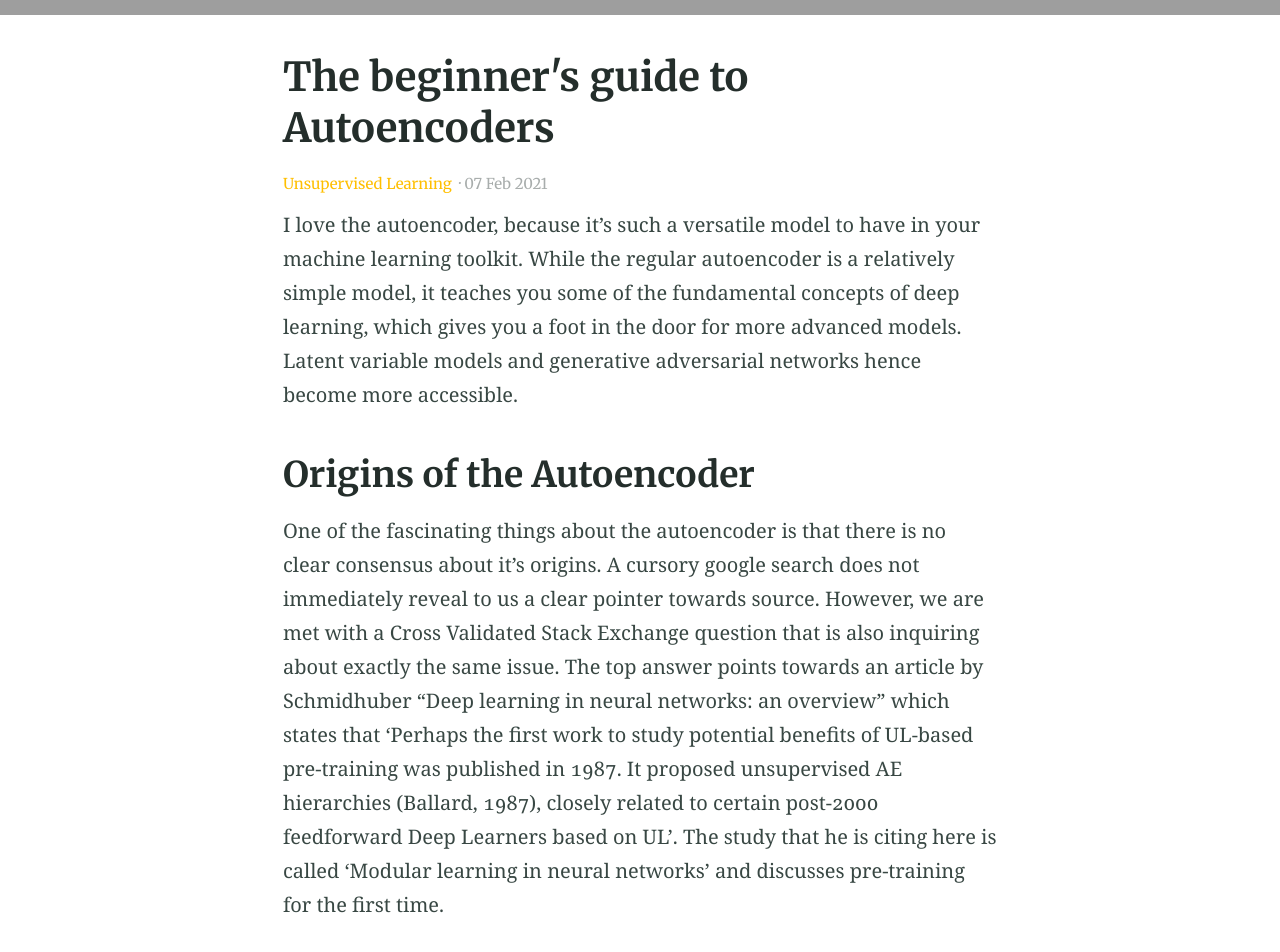
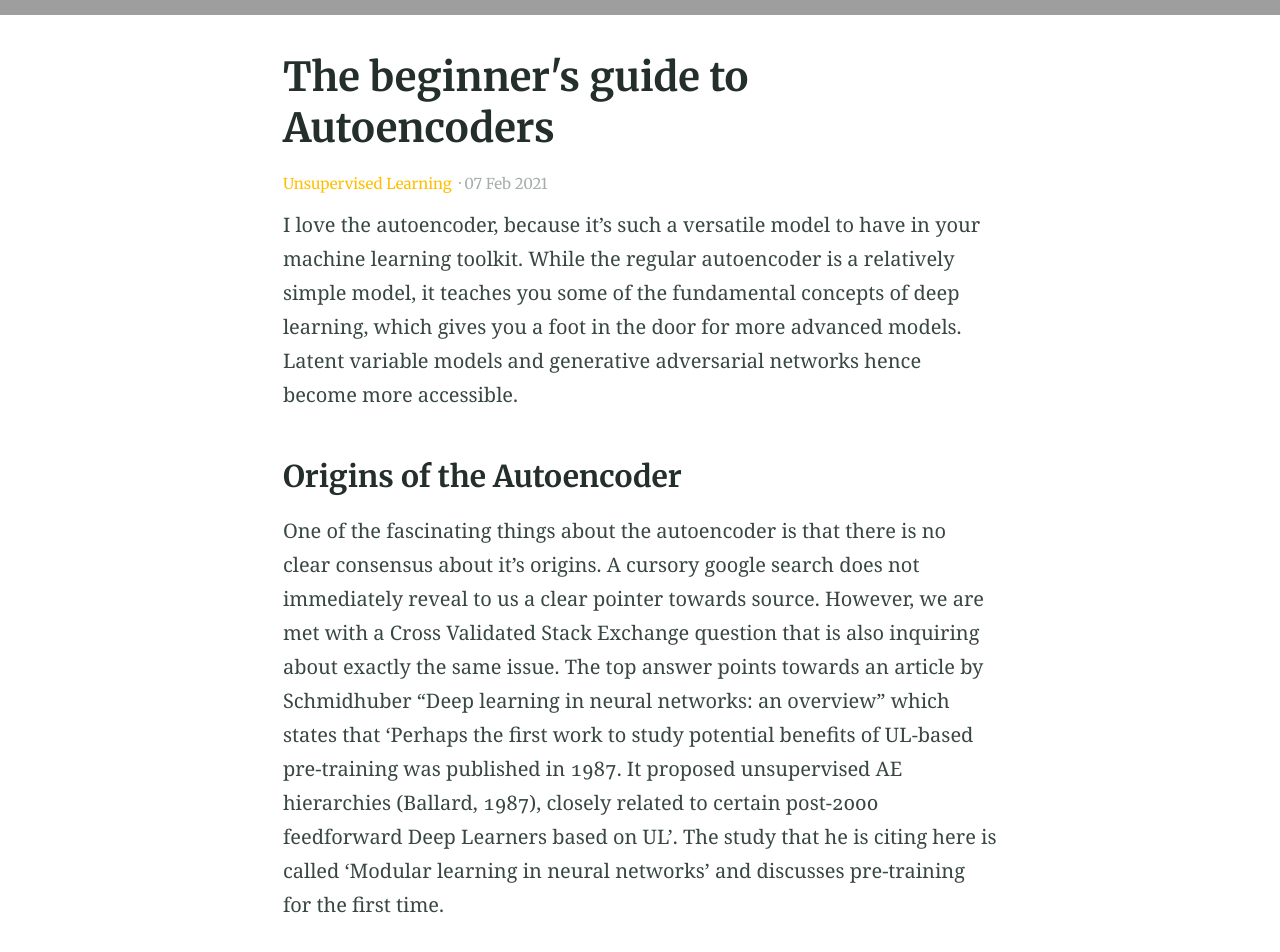
Before and after one commit to back2theprop/back2theprop, a Jekyll site: the page built from _posts/2021-02-07-the-beginner's-guide-to-autoencoders.md, in a window 1280 px wide. Shown: the part 409-1361 px from the top of the page. Built offline with Jekyll 4.4.1, drawn with Linux system fonts in a browser that asks for light colours; grey boxes are pictures that could not be loaded.

```diff
--- a/_posts/2021-02-07-the-beginner's-guide-to-autoencoders.md
+++ b/_posts/2021-02-07-the-beginner's-guide-to-autoencoders.md
@@ -13,7 +13,7 @@ image: "https://picsum.photos/2560/600?image=733"
 
 I love the autoencoder, because it's such a versatile model to have in your machine learning toolkit. While the regular autoencoder is a relatively simple model, it teaches you some of the fundamental concepts of deep learning, which gives you a foot in the door for more advanced models. Latent variable models and generative adversarial networks hence become more accessible.
 
-## Origins of the Autoencoder
+### Origins of the Autoencoder
 One of the fascinating things about the autoencoder is that there is no clear consensus about it's origins. A cursory google search does not immediately reveal to us a clear pointer towards source. However, we are met with a Cross Validated Stack Exchange question that is also inquiring about exactly the same issue. The top answer points towards an article by Schmidhuber "Deep learning in neural networks: an overview" which states that 'Perhaps the first work to study potential benefits of UL-based pre-training was published in 1987. It proposed unsupervised AE hierarchies (Ballard, 1987), closely related to certain post-2000 feedforward Deep Learners based on UL'. The study that he is citing here is called 'Modular learning in neural networks' and discusses pre-training for the first time.
 
 The second, unapproved, answer to the same question points to an earlier paper released in 1986 named 'Learning internal representations by error propagation' by Rumelhart, Hinton and Williams. Which is in concordance with more recent works that also cite this work as being the first work to introduce autoencoders.
```
